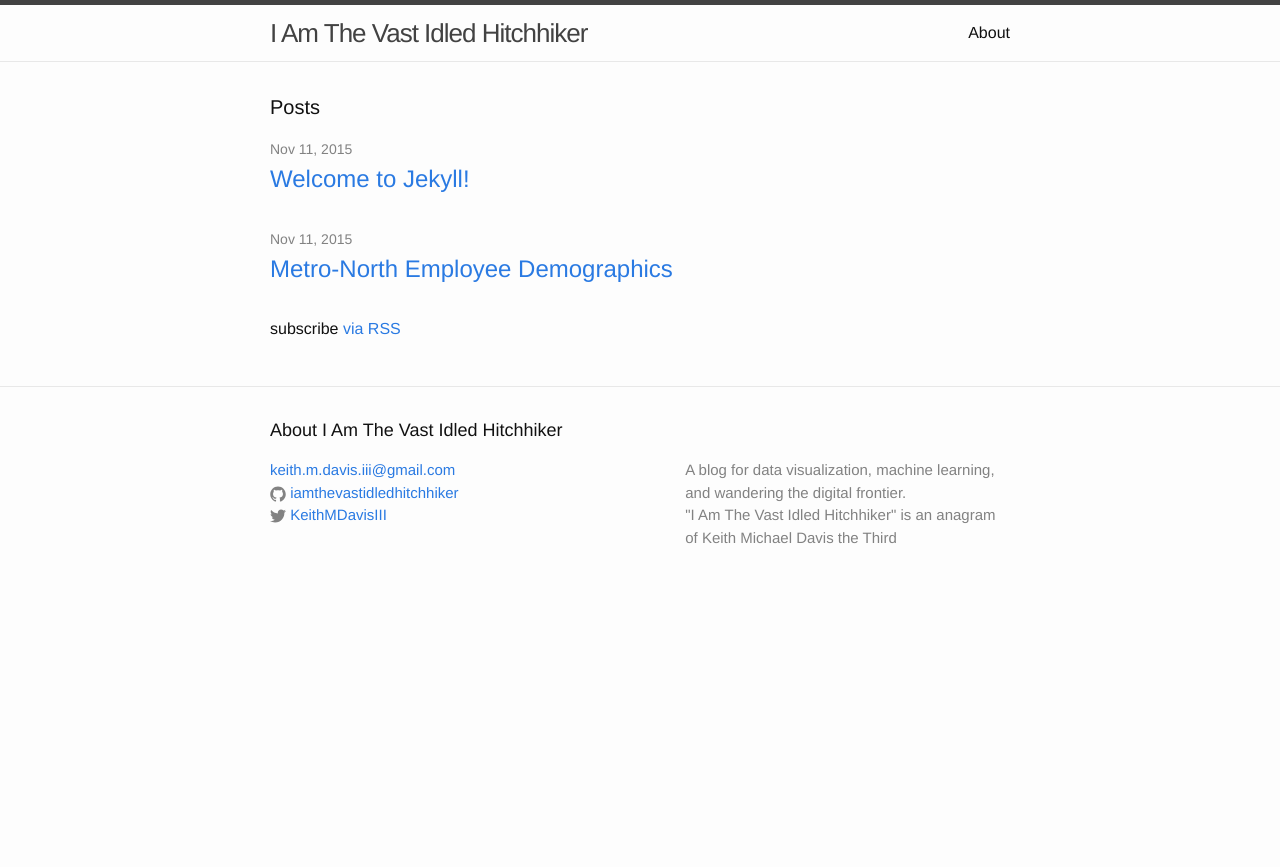
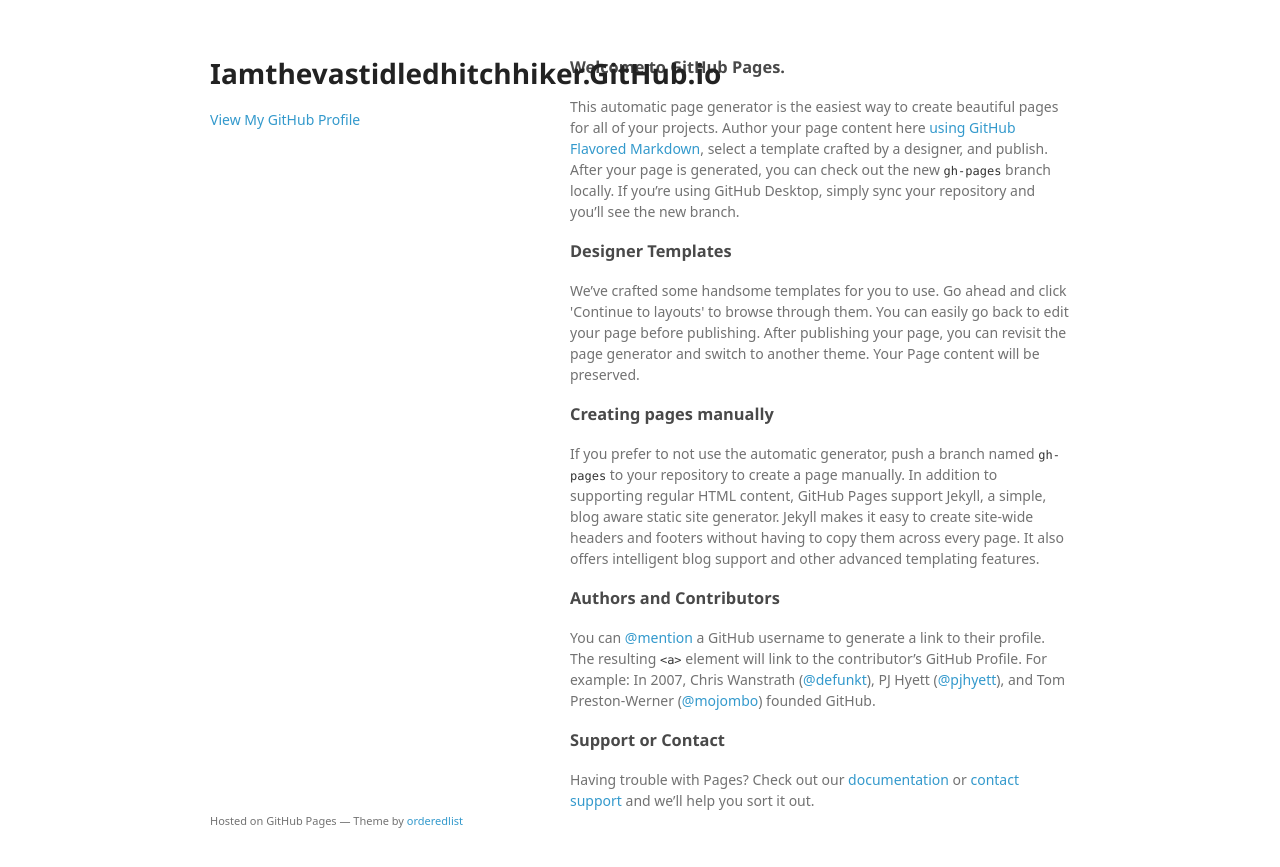
Before and after one commit to iamthevastidledhitchhiker/iamthevastidledhitchhiker.github.io, a Jekyll site: the page index.html, which Jekyll copies as it is, in a window 1280 px wide. Shown: the top 867 px of the page. Built offline with Jekyll 4.4.1, drawn with Linux system fonts in a browser that asks for light colours; some web fonts are replaced.

Commit message:
Replace master branch with page content via GitHub

```diff
--- a/index.html
+++ b/index.html
@@ -1,23 +1,68 @@
----
-layout: default
----
+<!doctype html>
+<html>
+  <head>
+    <meta charset="utf-8">
+    <meta http-equiv="X-UA-Compatible" content="chrome=1">
+    <title>Iamthevastidledhitchhiker.GitHub.io by iamthevastidledhitchhiker</title>
 
-<div class="home">
+    <link rel="stylesheet" href="stylesheets/styles.css">
+    <link rel="stylesheet" href="stylesheets/github-light.css">
+    <meta name="viewport" content="width=device-width">
+    <!--[if lt IE 9]>
+    <script src="//html5shiv.googlecode.com/svn/trunk/html5.js"></script>
+    <![endif]-->
+  </head>
+  <body>
+    <div class="wrapper">
+      <header>
+        <h1>Iamthevastidledhitchhiker.GitHub.io</h1>
+        <p></p>
 
-  <h1 class="page-heading">Posts</h1>
 
-  <ul class="post-list">
-    {% for post in site.posts %}
-      <li>
-        <span class="post-meta">{{ post.date | date: "%b %-d, %Y" }}</span>
+        <p class="view"><a href="https://github.com/iamthevastidledhitchhiker">View My GitHub Profile</a></p>
 
-        <h2>
-          <a class="post-link" href="{{ post.url | prepend: site.baseurl }}">{{ post.title }}</a>
-        </h2>
-      </li>
-    {% endfor %}
-  </ul>
+      </header>
+      <section>
+        <h3>
+<a id="welcome-to-github-pages" class="anchor" href="#welcome-to-github-pages" aria-hidden="true"><span class="octicon octicon-link"></span></a>Welcome to GitHub Pages.</h3>
 
-  <p class="rss-subscribe">subscribe <a href="{{ "/feed.xml" | prepend: site.baseurl }}">via RSS</a></p>
+<p>This automatic page generator is the easiest way to create beautiful pages for all of your projects. Author your page content here <a href="https://guides.github.com/features/mastering-markdown/">using GitHub Flavored Markdown</a>, select a template crafted by a designer, and publish. After your page is generated, you can check out the new <code>gh-pages</code> branch locally. If you’re using GitHub Desktop, simply sync your repository and you’ll see the new branch.</p>
 
-</div>
+<h3>
+<a id="designer-templates" class="anchor" href="#designer-templates" aria-hidden="true"><span class="octicon octicon-link"></span></a>Designer Templates</h3>
+
+<p>We’ve crafted some handsome templates for you to use. Go ahead and click 'Continue to layouts' to browse through them. You can easily go back to edit your page before publishing. After publishing your page, you can revisit the page generator and switch to another theme. Your Page content will be preserved.</p>
+
+<h3>
+<a id="creating-pages-manually" class="anchor" href="#creating-pages-manually" aria-hidden="true"><span class="octicon octicon-link"></span></a>Creating pages manually</h3>
+
+<p>If you prefer to not use the automatic generator, push a branch named <code>gh-pages</code> to your repository to create a page manually. In addition to supporting regular HTML content, GitHub Pages support Jekyll, a simple, blog aware static site generator. Jekyll makes it easy to create site-wide headers and footers without having to copy them across every page. It also offers intelligent blog support and other advanced templating features.</p>
+
+<h3>
+<a id="authors-and-contributors" class="anchor" href="#authors-and-contributors" aria-hidden="true"><span class="octicon octicon-link"></span></a>Authors and Contributors</h3>
+
+<p>You can <a href="https://github.com/blog/821" class="user-mention">@mention</a> a GitHub username to generate a link to their profile. The resulting <code>&lt;a&gt;</code> element will link to the contributor’s GitHub Profile. For example: In 2007, Chris Wanstrath (<a href="https://github.com/defunkt" class="user-mention">@defunkt</a>), PJ Hyett (<a href="https://github.com/pjhyett" class="user-mention">@pjhyett</a>), and Tom Preston-Werner (<a href="https://github.com/mojombo" class="user-mention">@mojombo</a>) founded GitHub.</p>
+
+<h3>
+<a id="support-or-contact" class="anchor" href="#support-or-contact" aria-hidden="true"><span class="octicon octicon-link"></span></a>Support or Contact</h3>
+
+<p>Having trouble with Pages? Check out our <a href="https://help.github.com/pages">documentation</a> or <a href="https://github.com/contact">contact support</a> and we’ll help you sort it out.</p>
+      </section>
+      <footer>
+        <p><small>Hosted on GitHub Pages &mdash; Theme by <a href="https://github.com/orderedlist">orderedlist</a></small></p>
+      </footer>
+    </div>
+    <script src="javascripts/scale.fix.js"></script>
+              <script type="text/javascript">
+            var gaJsHost = (("https:" == document.location.protocol) ? "https://ssl." : "http://www.");
+            document.write(unescape("%3Cscript src='" + gaJsHost + "google-analytics.com/ga.js' type='text/javascript'%3E%3C/script%3E"));
+          </script>
+          <script type="text/javascript">
+            try {
+              var pageTracker = _gat._getTracker("UA-69927161-1 IATVIH Homepage");
+            pageTracker._trackPageview();
+            } catch(err) {}
+          </script>
+
+  </body>
+</html>
--- /dev/null
+++ b/javascripts/scale.fix.js
@@ -0,0 +1,17 @@
+var metas = document.getElementsByTagName('meta');
+var i;
+if (navigator.userAgent.match(/iPhone/i)) {
+  for (i=0; i<metas.length; i++) {
+    if (metas[i].name == "viewport") {
+      metas[i].content = "width=device-width, minimum-scale=1.0, maximum-scale=1.0";
+    }
+  }
+  document.addEventListener("gesturestart", gestureStart, false);
+}
+function gestureStart() {
+  for (i=0; i<metas.length; i++) {
+    if (metas[i].name == "viewport") {
+      metas[i].content = "width=device-width, minimum-scale=0.25, maximum-scale=1.6";
+    }
+  }
+}
--- /dev/null
+++ b/stylesheets/github-light.css
@@ -0,0 +1,115 @@
+/*
+   Copyright 2014 GitHub Inc.
+
+   Licensed under the Apache License, Version 2.0 (the "License");
+   you may not use this file except in compliance with the License.
+   You may obtain a copy of the License at
+
+       http://www.apache.org/licenses/LICENSE-2.0
+
+   Unless required by applicable law or agreed to in writing, software
+   distributed under the License is distributed on an "AS IS" BASIS,
+   WITHOUT WARRANTIES OR CONDITIONS OF ANY KIND, either express or implied.
+   See the License for the specific language governing permissions and
+   limitations under the License.
+
+*/
+
+.pl-c /* comment */ {
+  color: #969896;
+}
+
+.pl-c1      /* constant, markup.raw, meta.diff.header, meta.module-reference, meta.property-name, support, support.constant, support.variable, variable.other.constant */,
+.pl-s .pl-v /* string variable */ {
+  color: #0086b3;
+}
+
+.pl-e  /* entity */,
+.pl-en /* entity.name */ {
+  color: #795da3;
+}
+
+.pl-s .pl-s1 /* string source */,
+.pl-smi      /* storage.modifier.import, storage.modifier.package, storage.type.java, variable.other, variable.parameter.function */ {
+  color: #333;
+}
+
+.pl-ent /* entity.name.tag */ {
+  color: #63a35c;
+}
+
+.pl-k /* keyword, storage, storage.type */ {
+  color: #a71d5d;
+}
+
+.pl-pds              /* punctuation.definition.string, string.regexp.character-class */,
+.pl-s                /* string */,
+.pl-s .pl-pse .pl-s1 /* string punctuation.section.embedded source */,
+.pl-sr               /* string.regexp */,
+.pl-sr .pl-cce       /* string.regexp constant.character.escape */,
+.pl-sr .pl-sra       /* string.regexp string.regexp.arbitrary-repitition */,
+.pl-sr .pl-sre       /* string.regexp source.ruby.embedded */ {
+  color: #183691;
+}
+
+.pl-v /* variable */ {
+  color: #ed6a43;
+}
+
+.pl-id /* invalid.deprecated */ {
+  color: #b52a1d;
+}
+
+.pl-ii /* invalid.illegal */ {
+  background-color: #b52a1d;
+  color: #f8f8f8;
+}
+
+.pl-sr .pl-cce /* string.regexp constant.character.escape */ {
+  color: #63a35c;
+  font-weight: bold;
+}
+
+.pl-ml /* markup.list */ {
+  color: #693a17;
+}
+
+.pl-mh        /* markup.heading */,
+.pl-mh .pl-en /* markup.heading entity.name */,
+.pl-ms        /* meta.separator */ {
+  color: #1d3e81;
+  font-weight: bold;
+}
+
+.pl-mq /* markup.quote */ {
+  color: #008080;
+}
+
+.pl-mi /* markup.italic */ {
+  color: #333;
+  font-style: italic;
+}
+
+.pl-mb /* markup.bold */ {
+  color: #333;
+  font-weight: bold;
+}
+
+.pl-md /* markup.deleted, meta.diff.header.from-file */ {
+  background-color: #ffecec;
+  color: #bd2c00;
+}
+
+.pl-mi1 /* markup.inserted, meta.diff.header.to-file */ {
+  background-color: #eaffea;
+  color: #55a532;
+}
+
+.pl-mdr /* meta.diff.range */ {
+  color: #795da3;
+  font-weight: bold;
+}
+
+.pl-mo /* meta.output */ {
+  color: #1d3e81;
+}
--- /dev/null
+++ b/stylesheets/styles.css
@@ -0,0 +1,324 @@
+@font-face {
+  font-family: 'Noto Sans';
+  font-weight: 400;
+  font-style: normal;
+  src: url('../fonts/Noto-Sans-regular/Noto-Sans-regular.eot');
+  src: url('../fonts/Noto-Sans-regular/Noto-Sans-regular.eot?#iefix') format('embedded-opentype'),
+       local('Noto Sans'),
+       local('Noto-Sans-regular'),
+       url('../fonts/Noto-Sans-regular/Noto-Sans-regular.woff2') format('woff2'),
+       url('../fonts/Noto-Sans-regular/Noto-Sans-regular.woff') format('woff'),
+       url('../fonts/Noto-Sans-regular/Noto-Sans-regular.ttf') format('truetype'),
+       url('../fonts/Noto-Sans-regular/Noto-Sans-regular.svg#NotoSans') format('svg');
+}
+
+@font-face {
+  font-family: 'Noto Sans';
+  font-weight: 700;
+  font-style: normal;
+  src: url('../fonts/Noto-Sans-700/Noto-Sans-700.eot');
+  src: url('../fonts/Noto-Sans-700/Noto-Sans-700.eot?#iefix') format('embedded-opentype'),
+       local('Noto Sans Bold'),
+       local('Noto-Sans-700'),
+       url('../fonts/Noto-Sans-700/Noto-Sans-700.woff2') format('woff2'),
+       url('../fonts/Noto-Sans-700/Noto-Sans-700.woff') format('woff'),
+       url('../fonts/Noto-Sans-700/Noto-Sans-700.ttf') format('truetype'),
+       url('../fonts/Noto-Sans-700/Noto-Sans-700.svg#NotoSans') format('svg');
+}
+
+@font-face {
+  font-family: 'Noto Sans';
+  font-weight: 400;
+  font-style: italic;
+  src: url('../fonts/Noto-Sans-italic/Noto-Sans-italic.eot');
+  src: url('../fonts/Noto-Sans-italic/Noto-Sans-italic.eot?#iefix') format('embedded-opentype'),
+       local('Noto Sans Italic'),
+       local('Noto-Sans-italic'),
+       url('../fonts/Noto-Sans-italic/Noto-Sans-italic.woff2') format('woff2'),
+       url('../fonts/Noto-Sans-italic/Noto-Sans-italic.woff') format('woff'),
+       url('../fonts/Noto-Sans-italic/Noto-Sans-italic.ttf') format('truetype'),
+       url('../fonts/Noto-Sans-italic/Noto-Sans-italic.svg#NotoSans') format('svg');
+}
+
+@font-face {
+  font-family: 'Noto Sans';
+  font-weight: 700;
+  font-style: italic;
+  src: url('../fonts/Noto-Sans-700italic/Noto-Sans-700italic.eot');
+  src: url('../fonts/Noto-Sans-700italic/Noto-Sans-700italic.eot?#iefix') format('embedded-opentype'),
+       local('Noto Sans Bold Italic'),
+       local('Noto-Sans-700italic'),
+       url('../fonts/Noto-Sans-700italic/Noto-Sans-700italic.woff2') format('woff2'),
+       url('../fonts/Noto-Sans-700italic/Noto-Sans-700italic.woff') format('woff'),
+       url('../fonts/Noto-Sans-700italic/Noto-Sans-700italic.ttf') format('truetype'),
+       url('../fonts/Noto-Sans-700italic/Noto-Sans-700italic.svg#NotoSans') format('svg');
+}
+
+body {
+  background-color: #fff;
+  padding:50px;
+  font: 14px/1.5 "Noto Sans", "Helvetica Neue", Helvetica, Arial, sans-serif;
+  color:#727272;
+  font-weight:400;
+}
+
+h1, h2, h3, h4, h5, h6 {
+  color:#222;
+  margin:0 0 20px;
+}
+
+p, ul, ol, table, pre, dl {
+  margin:0 0 20px;
+}
+
+h1, h2, h3 {
+  line-height:1.1;
+}
+
+h1 {
+  font-size:28px;
+}
+
+h2 {
+  color:#393939;
+}
+
+h3, h4, h5, h6 {
+  color:#494949;
+}
+
+a {
+  color:#39c;
+  text-decoration:none;
+}
+
+a:hover {
+  color:#069;
+}
+
+a small {
+  font-size:11px;
+  color:#777;
+  margin-top:-0.3em;
+  display:block;
+}
+
+a:hover small {
+  color:#777;
+}
+
+.wrapper {
+  width:860px;
+  margin:0 auto;
+}
+
+blockquote {
+  border-left:1px solid #e5e5e5;
+  margin:0;
+  padding:0 0 0 20px;
+  font-style:italic;
+}
+
+code, pre {
+  font-family:Monaco, Bitstream Vera Sans Mono, Lucida Console, Terminal, Consolas, Liberation Mono, DejaVu Sans Mono, Courier New, monospace;
+  color:#333;
+  font-size:12px;
+}
+
+pre {
+  padding:8px 15px;
+  background: #f8f8f8;
+  border-radius:5px;
+  border:1px solid #e5e5e5;
+  overflow-x: auto;
+}
+
+table {
+  width:100%;
+  border-collapse:collapse;
+}
+
+th, td {
+  text-align:left;
+  padding:5px 10px;
+  border-bottom:1px solid #e5e5e5;
+}
+
+dt {
+  color:#444;
+  font-weight:700;
+}
+
+th {
+  color:#444;
+}
+
+img {
+  max-width:100%;
+}
+
+header {
+  width:270px;
+  float:left;
+  position:fixed;
+  -webkit-font-smoothing:subpixel-antialiased;
+}
+
+header ul {
+  list-style:none;
+  height:40px;
+  padding:0;
+  background: #f4f4f4;
+  border-radius:5px;
+  border:1px solid #e0e0e0;
+  width:270px;
+}
+
+header li {
+  width:89px;
+  float:left;
+  border-right:1px solid #e0e0e0;
+  height:40px;
+}
+
+header li:first-child a {
+  border-radius:5px 0 0 5px;
+}
+
+header li:last-child a {
+  border-radius:0 5px 5px 0;
+}
+
+header ul a {
+  line-height:1;
+  font-size:11px;
+  color:#999;
+  display:block;
+  text-align:center;
+  padding-top:6px;
+  height:34px;
+}
+
+header ul a:hover {
+  color:#999;
+}
+
+header ul a:active {
+  background-color:#f0f0f0;
+}
+
+strong {
+  color:#222;
+  font-weight:700;
+}
+
+header ul li + li + li {
+  border-right:none;
+  width:89px;
+}
+
+header ul a strong {
+  font-size:14px;
+  display:block;
+  color:#222;
+}
+
+section {
+  width:500px;
+  float:right;
+  padding-bottom:50px;
+}
+
+small {
+  font-size:11px;
+}
+
+hr {
+  border:0;
+  background:#e5e5e5;
+  height:1px;
+  margin:0 0 20px;
+}
+
+footer {
+  width:270px;
+  float:left;
+  position:fixed;
+  bottom:50px;
+  -webkit-font-smoothing:subpixel-antialiased;
+}
+
+@media print, screen and (max-width: 960px) {
+
+  div.wrapper {
+    width:auto;
+    margin:0;
+  }
+
+  header, section, footer {
+    float:none;
+    position:static;
+    width:auto;
+  }
+
+  header {
+    padding-right:320px;
+  }
+
+  section {
+    border:1px solid #e5e5e5;
+    border-width:1px 0;
+    padding:20px 0;
+    margin:0 0 20px;
+  }
+
+  header a small {
+    display:inline;
+  }
+
+  header ul {
+    position:absolute;
+    right:50px;
+    top:52px;
+  }
+}
+
+@media print, screen and (max-width: 720px) {
+  body {
+    word-wrap:break-word;
+  }
+
+  header {
+    padding:0;
+  }
+
+  header ul, header p.view {
+    position:static;
+  }
+
+  pre, code {
+    word-wrap:normal;
+  }
+}
+
+@media print, screen and (max-width: 480px) {
+  body {
+    padding:15px;
+  }
+
+  header ul {
+    width:99%;
+  }
+
+  header li, header ul li + li + li {
+    width:33%;
+  }
+}
+
+@media print {
+  body {
+    padding:0.4in;
+    font-size:12pt;
+    color:#444;
+  }
+}
```
Also changed, not shown: params.json (added, +1 -0 lines).
